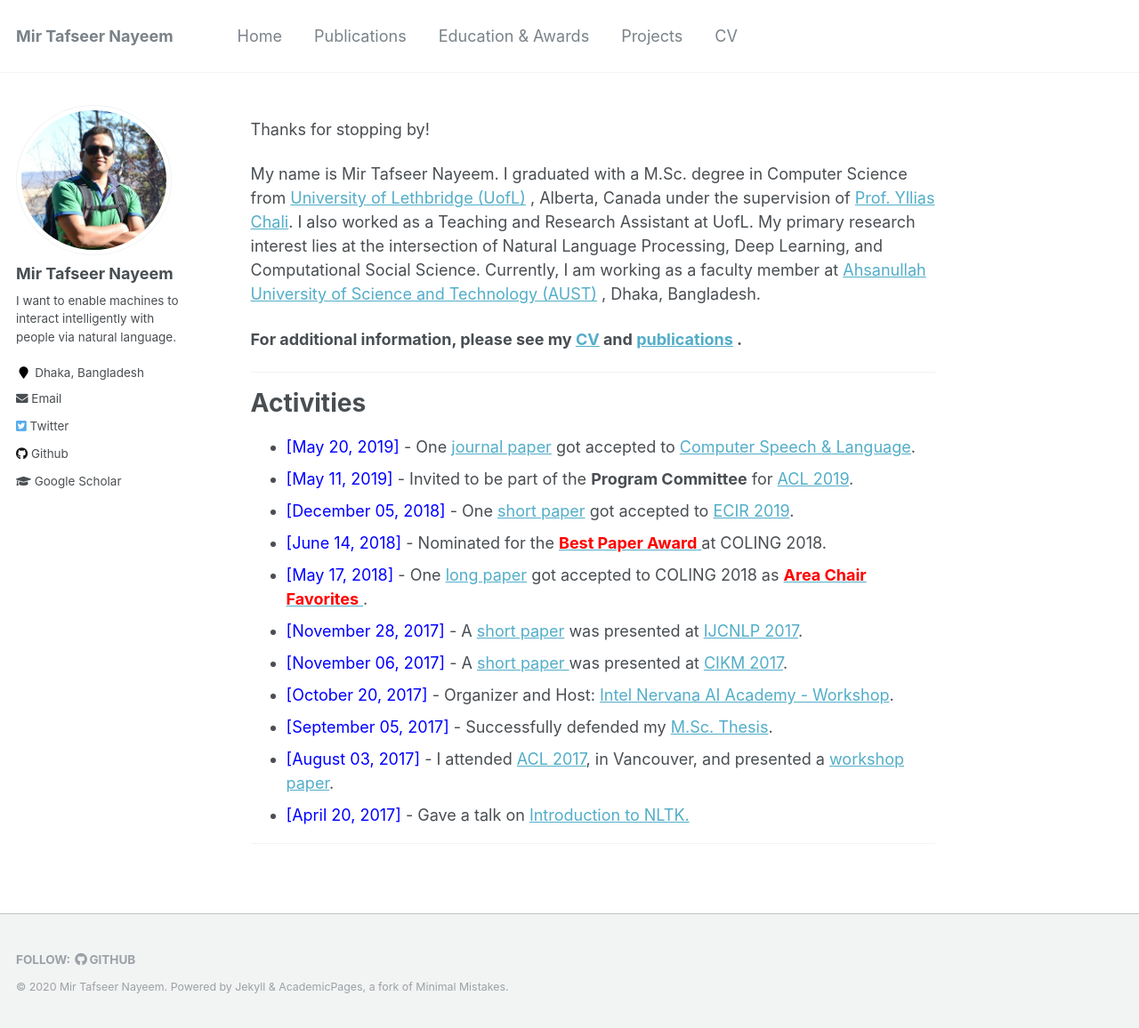
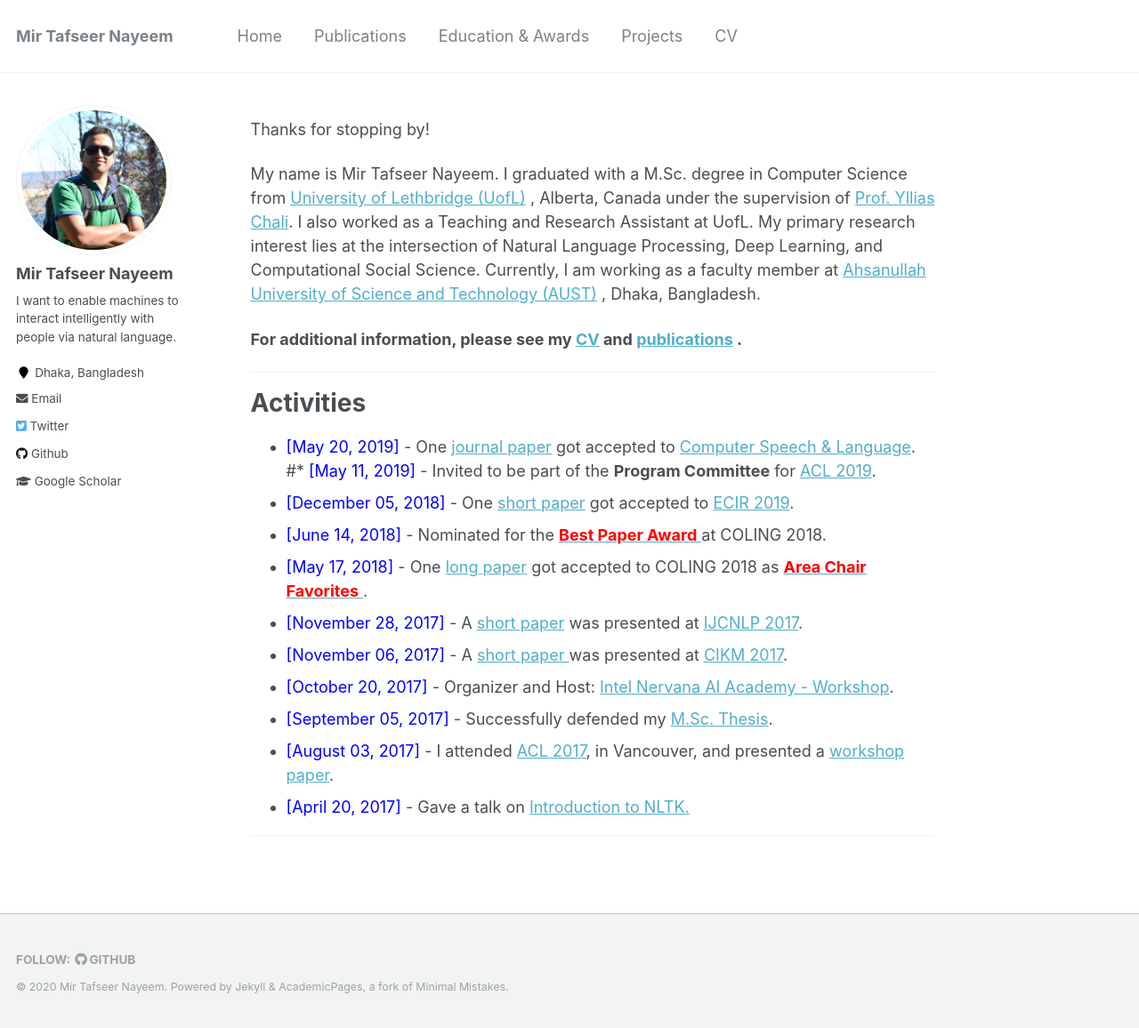
Before and after one commit to sujan-sarker/sujan-sarker.github.io, a Jekyll site: the page built from _pages/about.md, in a window 1280 px wide and 1156 px high. Shown: the whole window at 89% size. Built offline with Jekyll 4.4.1, drawn with Linux system fonts in a browser that asks for light colours.

Commit message:
Update about.md

```diff
--- a/_pages/about.md
+++ b/_pages/about.md
@@ -20,7 +20,7 @@ My name is Mir Tafseer Nayeem. I graduated with a M.Sc. degree in Computer Scien
 # Activities
 
 * <span style="color:Blue"> [May 20, 2019] </span> - One [journal paper](https://www.sciencedirect.com/science/article/pii/S0885230818303449) got accepted to  [Computer Speech & Language](https://www.journals.elsevier.com/computer-speech-and-language).
-* <span style="color:Blue"> [May 11, 2019] </span> - Invited to be part of the **Program Committee** for [ACL 2019](http://www.acl2019.org/EN/index.xhtml).
+#* <span style="color:Blue"> [May 11, 2019] </span> - Invited to be part of the **Program Committee** for [ACL 2019](http://www.acl2019.org/EN/index.xhtml).
 * <span style="color:Blue"> [December 05, 2018] </span> - One [short paper](https://link.springer.com/chapter/10.1007/978-3-030-15719-7_14) got accepted to [ECIR 2019](http://ecir2019.org/).
 * <span style="color:Blue"> [June 14, 2018] </span> - Nominated for the [<span style="color:Red"> **Best Paper Award** </span>](http://coling2018.org/coling-2018-best-papers/) at COLING 2018.
 * <span style="color:Blue"> [May 17, 2018] </span> - One [long paper](http://aclweb.org/anthology/C18-1102) got accepted to COLING 2018 as [<span style="color:Red"> **Area Chair Favorites** </span>](http://coling2018.org/coling-2018-best-papers/).
```
